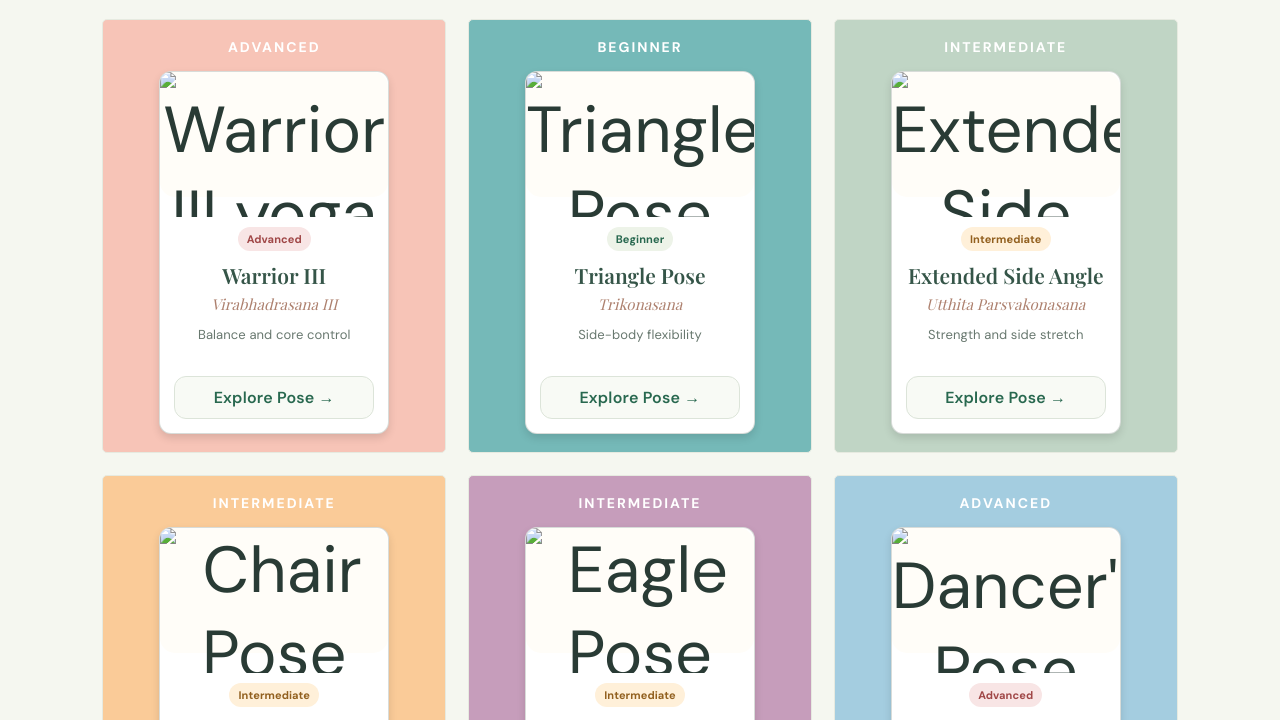
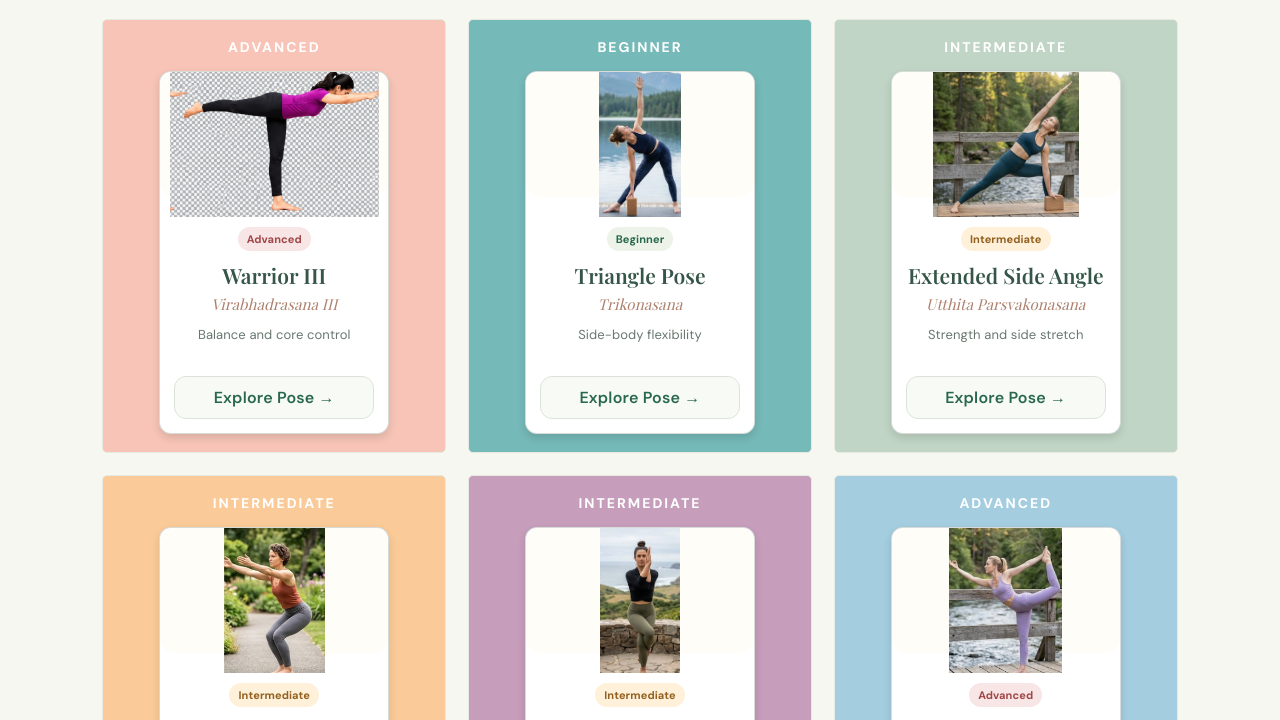
Before and after one commit to Sanvi-Manjunatha/Yoga-AI, a plain HTML site: page index.html in a window 1280 px wide. Shown: the part 6130-6850 px from the top of the page. Drawn offline with nearby package versions, Linux system fonts and the light colour scheme.

Commit message:
Update index.html

```diff
--- a/index.html
+++ b/index.html
@@ -2533,46 +2533,46 @@ const poseGuidance = {
 
 };
 const poseImages = {
-    "Mountain Pose": "images/mountain.jpg",
-    "Tree Pose": "images/tree.png",
-    "Child's Pose": "images/childs-pose.png",
-    "Cat-Cow Pose": "images/cat-cow.png",
-    "Downward-Facing Dog": "images/downward-dog.png",
-    "Cobra Pose": "images/cobra.png",
-    "Bridge Pose": "images/bridge.png",
-    "Easy Pose": "images/easy-pose.png",
-    "Staff Pose": "images/staff-pose.png",
-    "Corpse Pose": "images/corpse-pose.png",
-    "Warrior I": "images/warrior-i.png",
-    "Warrior II": "images/warrior-ii.png",
-    "Warrior III": "images/warrior-iii.png",
-    "Triangle Pose": "images/triangle.png",
-    "Extended Side Angle": "images/extended-side-angle.png",
-    "Chair Pose": "images/chair-pose.png",
-    "Eagle Pose": "images/eagle-pose.png",
-    "Dancer's Pose": "images/dancers-pose.png",
-    "Boat Pose": "images/boat-pose.png",
-    "Seated Forward Bend": "images/seated-forward-bend.png",
-    "Butterfly Pose": "images/butterfly-pose.png",
-    "Pigeon Pose": "images/pigeon-pose.png",
-    "Camel Pose": "images/camel-pose.png",
-    "Plank Pose": "images/plank-pose.png",
-    "Crow Pose": "images/crow-pose.png",
-    "Low Lunge": "images/low-lunge.png",
-    "High Lunge": "images/high-lunge.png",
-    "Reverse Warrior": "images/reverse-warrior.png",
-    "Side Plank": "images/side-plank.png",
-    "Wide-Legged Forward Fold": "images/wide-legged-forward-fold.png",
-    "Sphinx Pose": "images/sphinx-pose.png",
-    "Locust Pose": "images/locust-pose.png",
-    "Bow Pose": "images/bow-pose.png",
-    "Happy Baby": "images/happy-baby.png",
-    "Supine Spinal Twist": "images/supine-spinal-twist.png",
-    "Legs Up the Wall": "images/legs-up-the-wall.png",
-    "Gate Pose": "images/gate-pose.png",
-    "Half Moon": "images/half-moon.png",
-    "Dolphin Pose": "images/dolphin-pose.png",
-    "Garland Pose": "images/garland-pose.png"
+    "Mountain Pose": "mountain.jpg",
+    "Tree Pose": "tree.png",
+    "Child's Pose": "childs-pose.png",
+    "Cat-Cow Pose": "cat-cow.png",
+    "Downward-Facing Dog": "downward-dog.png",
+    "Cobra Pose": "cobra.png",
+    "Bridge Pose": "bridge.png",
+    "Easy Pose": "easy-pose.png",
+    "Staff Pose": "staff-pose.png",
+    "Corpse Pose": "corpse-pose.png",
+    "Warrior I": "warrior-i.png",
+    "Warrior II": "warrior-ii.png",
+    "Warrior III": "warrior-iii.png",
+    "Triangle Pose": "triangle.png",
+    "Extended Side Angle": "extended-side-angle.png",
+    "Chair Pose": "chair-pose.png",
+    "Eagle Pose": "eagle-pose.png",
+    "Dancer's Pose": "dancers-pose.png",
+    "Boat Pose": "boat-pose.png",
+    "Seated Forward Bend": "seated-forward-bend.png",
+    "Butterfly Pose": "butterfly-pose.png",
+    "Pigeon Pose": "pigeon-pose.png",
+    "Camel Pose": "camel-pose.png",
+    "Plank Pose": "plank-pose.png",
+    "Crow Pose": "crow-pose.png",
+    "Low Lunge": "low-lunge.png",
+    "High Lunge": "high-lunge.png",
+    "Reverse Warrior": "reverse-warrior.png",
+    "Side Plank": "side-plank.png",
+    "Wide-Legged Forward Fold": "wide-legged-forward-fold.png",
+    "Sphinx Pose": "sphinx-pose.png",
+    "Locust Pose": "locust-pose.png",
+    "Bow Pose": "bow-pose.png",
+    "Happy Baby": "happy-baby.png",
+    "Supine Spinal Twist": "supine-spinal-twist.png",
+    "Legs Up the Wall": "legs-up-the-wall.png",
+    "Gate Pose": "gate-pose.png",
+    "Half Moon": "half-moon.png",
+    "Dolphin Pose": "dolphin-pose.png",
+    "Garland Pose": "garland-pose.png"
 };
 console.log("Pose image mappings:", poseImages);
 console.log("Available pose names:", yogaPoses.map(pose => pose.name));
```
